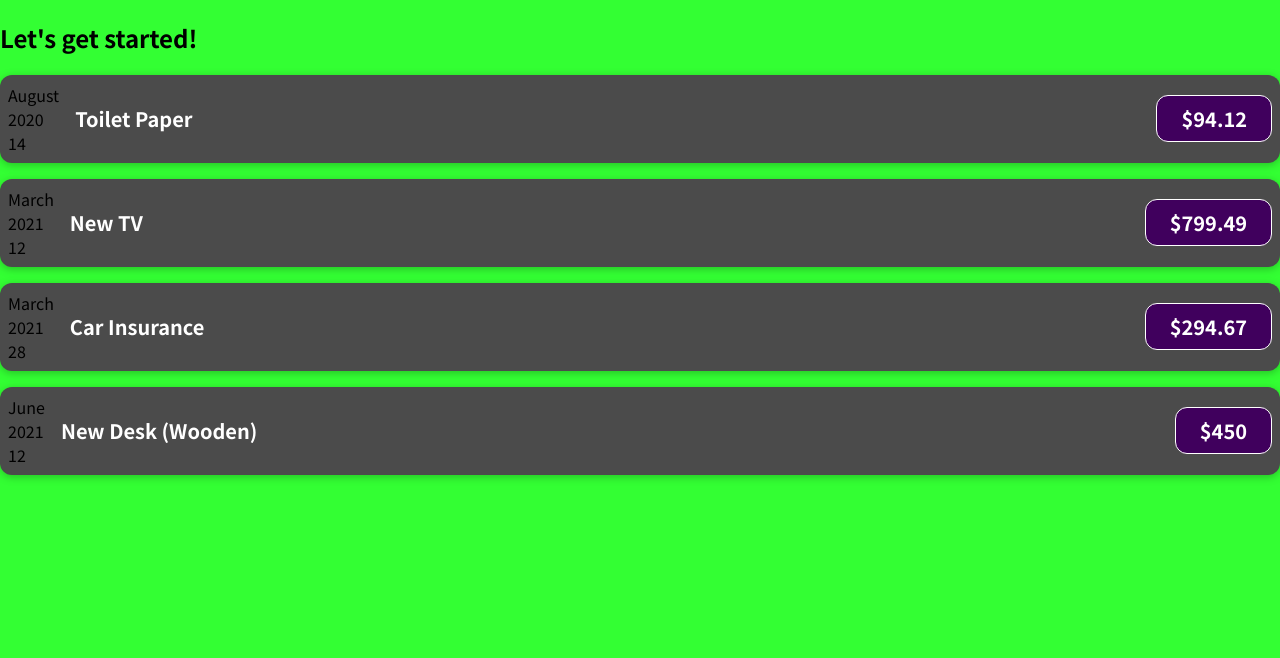
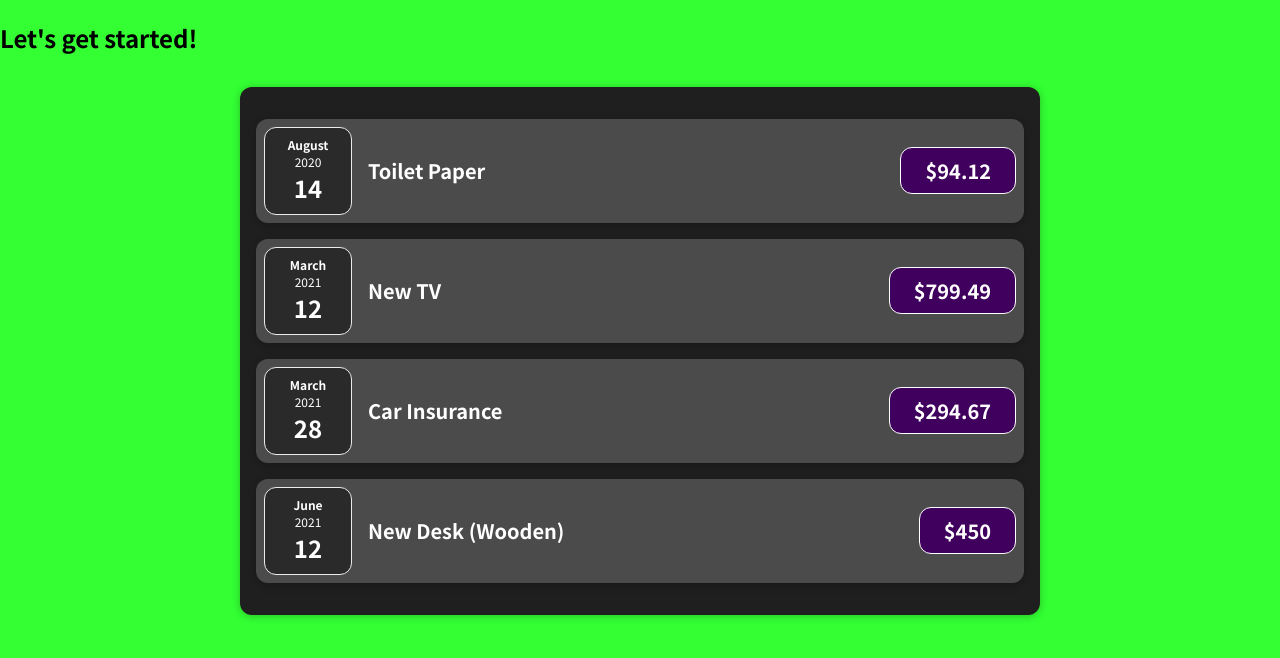
Before and after one commit to Manjunathmaju/React-traning, a JavaScript app in the folder react-complete-guide/: page / in a window 1280 px wide. Shown: the top 658 px of the page. Built offline with nearby package versions, Linux system fonts and the light colour scheme.

Commit message:
Adding new Expenses component, to keep shoter code and managable code

```diff
--- a/react-complete-guide/src/App.js
+++ b/react-complete-guide/src/App.js
@@ -1,4 +1,4 @@
-import ExpenseItem from "./components/ExpenseItem";
+import Expenses from "./components/Expenses";
 
 //lower html elements are default html element
 //upper case html element us costume componte
@@ -35,26 +35,7 @@
   return (
     <div>
       <h2>Let's get started!</h2>
-      <ExpenseItem
-        title={expenses[0].title}
-        amount={expenses[0].amount}
-        date={expenses[0].date}
-      ></ExpenseItem>
-      <ExpenseItem
-        title={expenses[1].title}
-        amount={expenses[1].amount}
-        date={expenses[1].date}
-      ></ExpenseItem>
-      <ExpenseItem
-        title={expenses[2].title}
-        amount={expenses[2].amount}
-        date={expenses[2].date}
-      ></ExpenseItem>
-      <ExpenseItem
-        title={expenses[3].title}
-        amount={expenses[3].amount}
-        date={expenses[3].date}
-      ></ExpenseItem>
+      <Expenses items={expenses} />
     </div>
   );
 }
--- /dev/null
+++ b/react-complete-guide/src/components/ExpenseDate.css
@@ -0,0 +1,26 @@
+.expense-date {
+    display: flex;
+    flex-direction: column;
+    width: 5.5rem;
+    height: 5.5rem;
+    border: 1px solid #ececec;
+    background-color: #2a2a2a;
+    color: white;
+    border-radius: 12px;
+    align-items: center;
+    justify-content: center;
+}
+
+.expense-date__month {
+    font-size: 0.75rem;
+    font-weight: bold;
+}
+
+.expense-date__year {
+    font-size: 0.75rem;
+}
+
+.expense-date__day {
+    font-size: 1.5rem;
+    font-weight: bold;
+}
--- /dev/null
+++ b/react-complete-guide/src/components/ExpenseDate.js
@@ -0,0 +1,14 @@
+import './ExpenseDate.css'
+function ExpenseDate(props) {
+    const month = props.date.toLocaleString('en-US', { month: 'long' });
+    const day = props.date.toLocaleString('en-US', { day: '2-digit' });
+    const year = props.date.getFullYear();
+    return (
+        <div className='expense-date'>
+            <div className='expense-date__month'>{month}</div>
+            <div className='expense-date__year'>{year}</div>
+            <div className='expense-date__day'>{day}</div>
+        </div>
+    );
+}
+export default ExpenseDate;
--- a/react-complete-guide/src/components/ExpenseItem.js
+++ b/react-complete-guide/src/components/ExpenseItem.js
@@ -8,17 +8,12 @@
 <div>Day</div>
 <div>{props.date.toISOString()}</div> */
 import './ExpenseItem.css'
+import ExpenseDate from './ExpenseDate';
 function ExpenseItem(props) {
-    const month = props.date.toLocaleString('en-US', { month: 'long' });
-    const day = props.date.toLocaleString('en-US', { day: '2-digit' });
-    const year = props.date.getFullYear();
+
     return (
         <div className='expense-item'>
-            <div>
-                <div>{month}</div>
-                <div>{year}</div>
-                <div>{day}</div>
-            </div>
+            <ExpenseDate date={props.date} />
             <div className='expense-item__description'>
                 <h2>{props.title}</h2>
             </div>
--- /dev/null
+++ b/react-complete-guide/src/components/Expenses.css
@@ -0,0 +1,9 @@
+.expenses {
+    padding: 1rem;
+    background-color: rgb(31, 31, 31);
+    margin: 2rem auto;
+    width: 50rem;
+    max-width: 95%;
+    border-radius: 12px;
+    box-shadow: 0 1px 8px rgba(0, 0, 0, 0.25);
+}
--- /dev/null
+++ b/react-complete-guide/src/components/Expenses.js
@@ -0,0 +1,31 @@
+import ExpenseItem from "./ExpenseItem";
+import './Expenses.css';
+
+function Expenses(props) {
+    return (
+        <div className="expenses">
+            <ExpenseItem
+                title={props.items[0].title}
+                amount={props.items[0].amount}
+                date={props.items[0].date}
+            />
+            <ExpenseItem
+                title={props.items[1].title}
+                amount={props.items[1].amount}
+                date={props.items[1].date}
+            />
+            <ExpenseItem
+                title={props.items[2].title}
+                amount={props.items[2].amount}
+                date={props.items[2].date}
+            />
+            <ExpenseItem
+                title={props.items[3].title}
+                amount={props.items[3].amount}
+                date={props.items[3].date}
+            />
+        </div>
+    );
+}
+
+export default Expenses;
```
